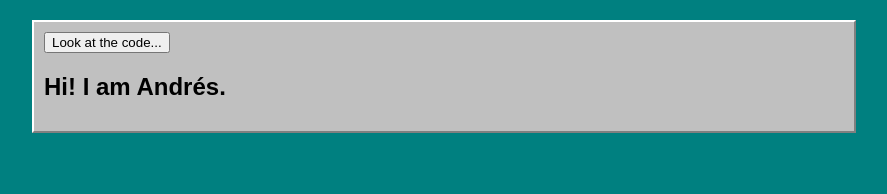
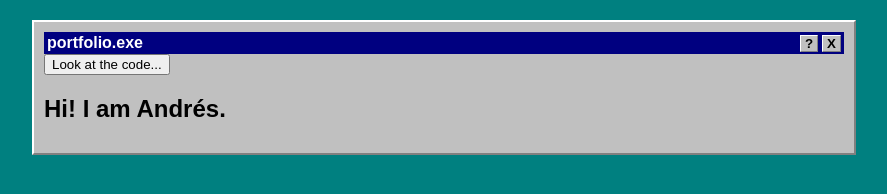
Before and after one commit to avilldev/avilldev.github.io, a plain HTML site: page index.html in a window 1280 px wide. Shown: the whole page, without its empty margins (196-1083 px from the left). Drawn offline with Linux system fonts and the light colour scheme.

Commit message:
Added the main title bar.

```diff
--- a/index.html
+++ b/index.html
@@ -8,6 +8,15 @@
 </head>
 <body>
     <div class="theme-wrapper retro-theme">
+        <header class="title-bar">
+            <span class="title-text">
+                portfolio.exe
+            </span>
+            <div class="title-buttons">
+                <button>?</button>
+                <button>X</button>
+            </div>
+        </header>
         <button id="theme-toggle">Look at the code...</button>
         <nav>
             <main>
--- a/style.css
+++ b/style.css
@@ -1,6 +1,8 @@
 :root {
     --bg-color: #008080;
     --window-bg: #c0c0c0;
+    --title-bg: #000080;
+    --title-text: #ffffff;
     --text-color: #000000;
     --border-light: #ffffff;
     --border-dark: #808080;
@@ -25,3 +27,30 @@ body {
     max-width: 800px;
     margin: 0 auto;
 }
+
+.title-bar {
+    background: var(--title-bg);
+    color: var(--title-text);
+    padding: 2px 3px;
+    display: flex;
+    justify-content: space-between;
+    align-items: center;
+    font-weight: bold;
+}
+
+.title-buttons {
+    display: flex;
+    gap: 4px;
+}
+
+.title-buttons button {
+    border: none;
+    margin: 0;
+    background: var(--window-bg);
+    border-top: 1px solid var(--border-light);
+    border-left: 1px solid var(--border-light);
+    border-bottom: 1px solid var(--border-dark);
+    border-right: 1px solid var(--border-dark);
+    font-weight: bold;
+    padding: 0 4px;
+}
```
